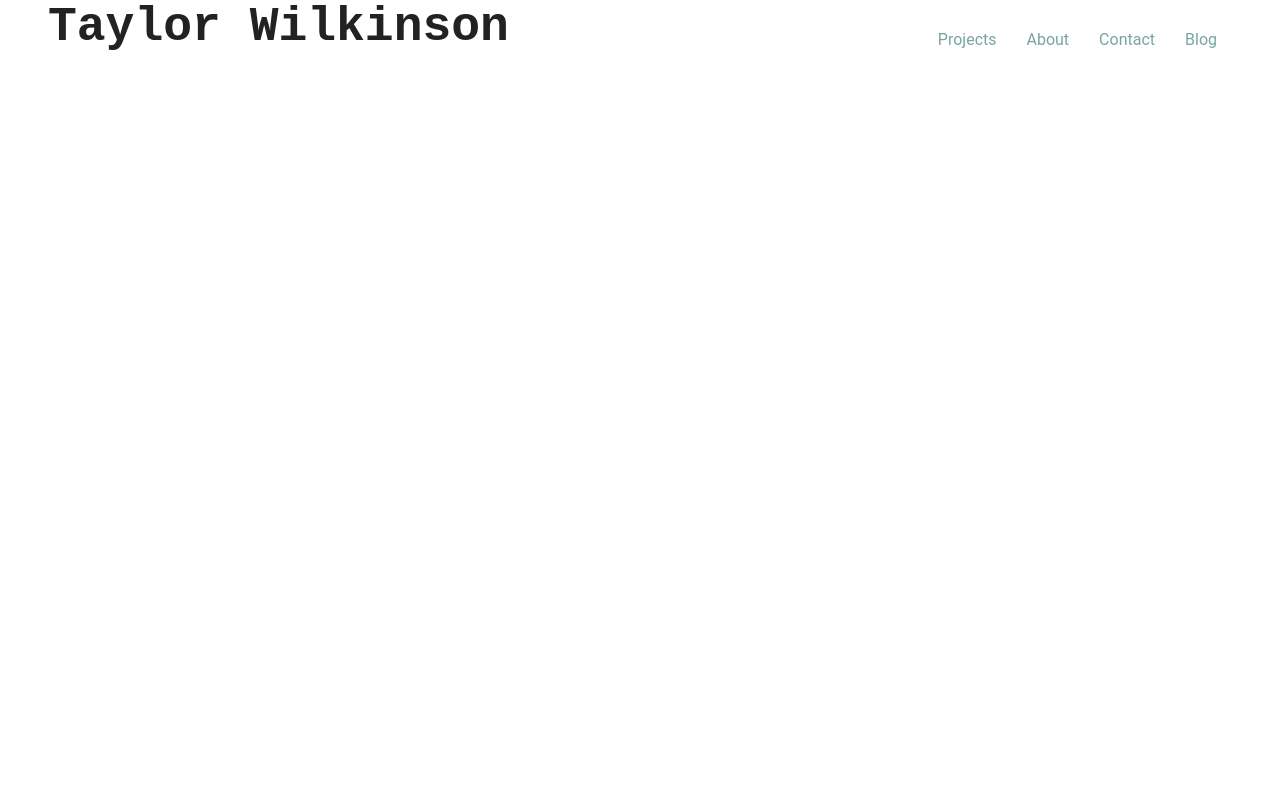
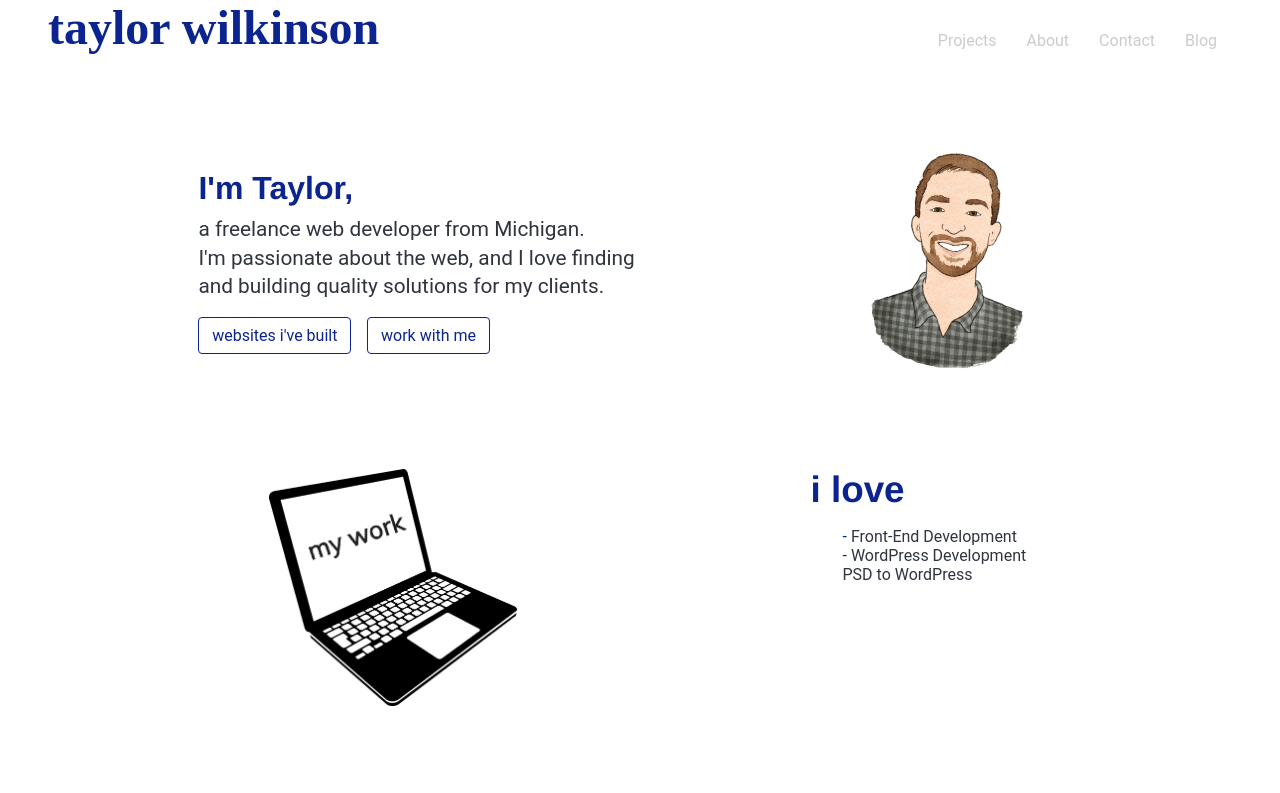
Before and after one commit to twilkinson24/portfolio-redesign, a plain HTML site: page index.html in a window 1280 px wide. Drawn offline with Linux system fonts and the light colour scheme; a web font is replaced by a local one.

Commit message:
landing page design idea drafted

```diff
--- a/index.html
+++ b/index.html
@@ -12,15 +12,16 @@
 <link rel="shortcut icon" href="{{ URL::asset('./img/logo/icon.ico') }}" type="image/x-icon">
 
    <!-- Google Fonts -->
-   <link href='https://fonts.googleapis.com/css?family=Kalam|Lato:400,700,300|Open+Sans:400,600,700,300' rel='stylesheet' type='text/css'>
+   <link href='https://fonts.googleapis.com/css?family=Kalam|Muli|Lato:400,700,300|Open+Sans:400,600,700,300' rel='stylesheet' type='text/css'>
     <!-- styles -->
    <link rel="stylesheet" href="style.css" />
 </head>
 <body>
     <!-- Nav -->
+    <header>
         <nav class="container flex space-between">
             <div class="site-title">
-            <h1 class="nav-site-title">Taylor Wilkinson</h1>
+                <h1 class="nav-site-title">taylor wilkinson</h1>
             </div>
             <ul class="flex nav-links">
                 <li class="nav-link flex">
@@ -45,6 +46,52 @@
                 </li>
             </ul>
         </nav>
+    </header>
+    <main>
+        <div class="container">
+            <section class="welcome-wrapper flex space-between">
+                <div class="landing-text flex">
+                    <h2>
+                        I'm Taylor,
+                    </h2>
+                    <p>
+                        a freelance web developer from Michigan. <br/>
+                        I'm passionate about the web, and I love finding and building quality solutions for my clients.
+                    </p>
+                    <div class="flex">
+                        <a href="#" class="btn mr">websites i've built</a>
+                        <a href="#" class="btn">work with me</a>
+                    </div>
+                </div>
+                <div class="landing-image">
+                    <img src="./TaylorAvatar-transparent-bg.png" alt="Taylor Wilkinson - Freelance Web Developer">
+                </div>
+            </section>
+
+            <section class="services">
+                <div class="flex services-wrapper">
+                    <div class="services-title text-center">
+                        <img src="clip-art-laptop2.png">
+                    </div>
+                    <div class="services-text">
+                        <h2>i love</h2>
+                        <ul class="indent list-style-none">
+                            <li>
+                                <span class="text-blue">-</span> Front-End Development
+
+                            </li>
+                            <li>
+                                <span class="text-blue">-</span> WordPress Development
+                            </li>
+                            <li>
+                                PSD to WordPress
+                            </li>
+                        </ul>
+                    </div>
+                </div>
+            </section>
+        </div>
+    </main>
 
 </body>
 </html>
--- a/style.scss
+++ b/style.scss
@@ -18,6 +18,7 @@ Maybe try to make a linear gradient for the page going center to give a lil text
   html,
   body {
     scroll-behavior: smooth;
+    height: 100%;
   }
 
   body {
@@ -51,20 +52,31 @@ h3,
 h4,
 h5,
 h6 {
-    font-family: 'Courier New', Courier, monospace;
-    color: #222222;
-    margin: 0;
+    font-family: 'Muli', Helvetica, sans-serif, monospace;
+    color: #0c248f;
+    margin: 0 0 1rem 0;
     padding: 0;
 }
 
 a {
+    color: #ccc;
     text-decoration: none;
-    color: #78A5A3;
 }
 
 p {
     padding: 0;
-    margin: 0;
+    margin: 0 0 1rem 0;
+}
+
+.btn {
+    color: #0c248f;
+    padding: .5rem .8rem;
+    border: 1px solid #0c248f;
+    border-radius: 4px;
+}
+
+section {
+    padding: 5rem 0;
 }
 
 .container {
@@ -97,10 +109,24 @@ p {
     text-align: right;
 }
 
-p.lead {
-    font-size: 1.3rem;
+.text-blue {
+    color: #0c248f;
 }
 
+.list-style-none {
+    list-style-type: none;
+}
+
+.indent {
+    padding-left: 2rem;
+}
+
+.ml {
+    margin-left: 1rem;
+}
+.mr {
+    margin-right: 1rem;
+}
 
 img.img-rounded {
     border-radius: 100%;
@@ -145,6 +171,11 @@ img.img-rounded {
 nav {
     width: 100%;
 
+    .nav-site-title {
+        font-family: 'Muli';
+        margin: 0;
+    }
+
     .nav-links {
         list-style-type: none;
 
@@ -158,9 +189,66 @@ nav {
                 padding: 5px 10px;
 
                 &:hover {
-                    color: #222;
+                    color: #0c248f;
                 }
             }
         }
     }
 }
+main {
+    margin: 5rem 0 2rem;
+
+    .welcome-wrapper {
+        max-width: 80%;
+        margin: 0 auto;
+        padding: 0 2rem;
+
+        .landing-text {
+            max-width: 50%;
+            flex-direction: column;
+            justify-content: center;
+
+            h2 {
+                font-size: 2rem;
+                margin-bottom: .5rem;
+            }
+            p {
+                font-size: 1.3rem;
+                line-height: 1.8rem;
+            }
+        }
+        .landing-image {
+            transform: rotate(5deg);
+
+            img {
+                max-width: 250px;
+            }
+        }
+    }
+
+    .services {
+        max-width: 80%;
+        margin: 0 auto;
+
+        .services-wrapper {
+            justify-content: flex-end;
+
+            .services-title {
+                margin: 0 20% 0 0;
+                flex: 0 1 60%;
+
+                img {
+                    max-width: 250px;
+                }
+
+                h1 {
+                    color: #222;
+                }
+            }
+
+            .services-text {
+                flex: 0 1 40%;
+            }
+        }
+    }
+}
```
Also changed, not shown: TaylorAvatar-transparent-bg.png (added), clip-art-laptop.png (added), clip-art-laptop2.png (added), pngfuel.com.png (added), style.css, 1 other file. Lines whose indentation alone changed are shown as unchanged.
